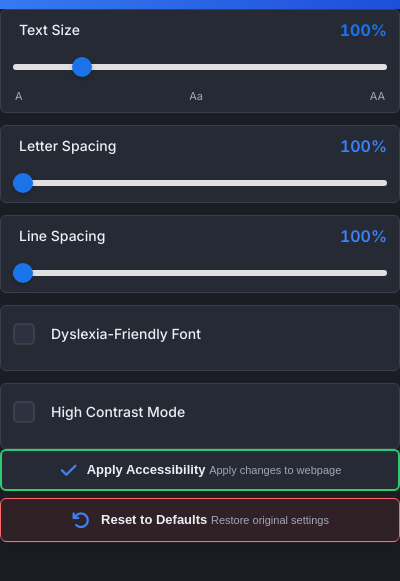
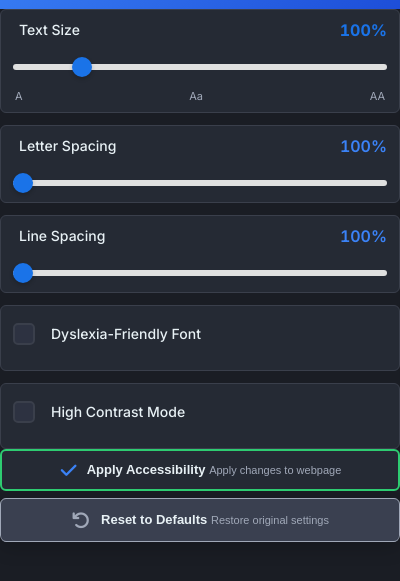
Before and after one commit to KingJamesH/AccessiStudy, a browser extension: page popup.html in a window 400 px wide. In both pictures the pointer is over the button 200 px from the left and 594 px from the top of the page. Shown: the part 73-654 px from the top of the page. Drawn offline with Linux system fonts and the light colour scheme.

Commit message:
style(design): FINDING-004 — neutral Reset button (remove danger-red, drop red/green-only pairing)
Co-Authored-By: Claude Opus 4.8 <noreply@anthropic.com>

```diff
--- a/styles.css
+++ b/styles.css
@@ -302,18 +302,23 @@ input[type="range"]:active::-webkit-slider-thumb {
 }
 
 .action-buttons .ai-feature-btn.secondary {
-  border-color: var(--danger-color);
-  color: var(--danger-color);
+  border-color: var(--border-color);
+  background: var(--secondary-bg);
+  color: var(--secondary-text);
   justify-content: center;
   text-align: center;
 }
 
+.action-buttons .ai-feature-btn.secondary i {
+  color: var(--secondary-text);
+}
+
 .action-buttons .ai-feature-btn.secondary:hover {
-  background: rgba(239, 68, 68, 0.1);
-  border-color: var(--danger-color);
-  color: var(--danger-color);
+  background: var(--secondary-hover);
+  border-color: var(--secondary-text);
+  color: var(--text-color);
   transform: translateY(-1px);
-  box-shadow: 0 2px 8px rgba(239, 68, 68, 0.2);
+  box-shadow: 0 4px 12px rgba(0, 0, 0, 0.15);
 }
 
 .ai-feature-title {
```
